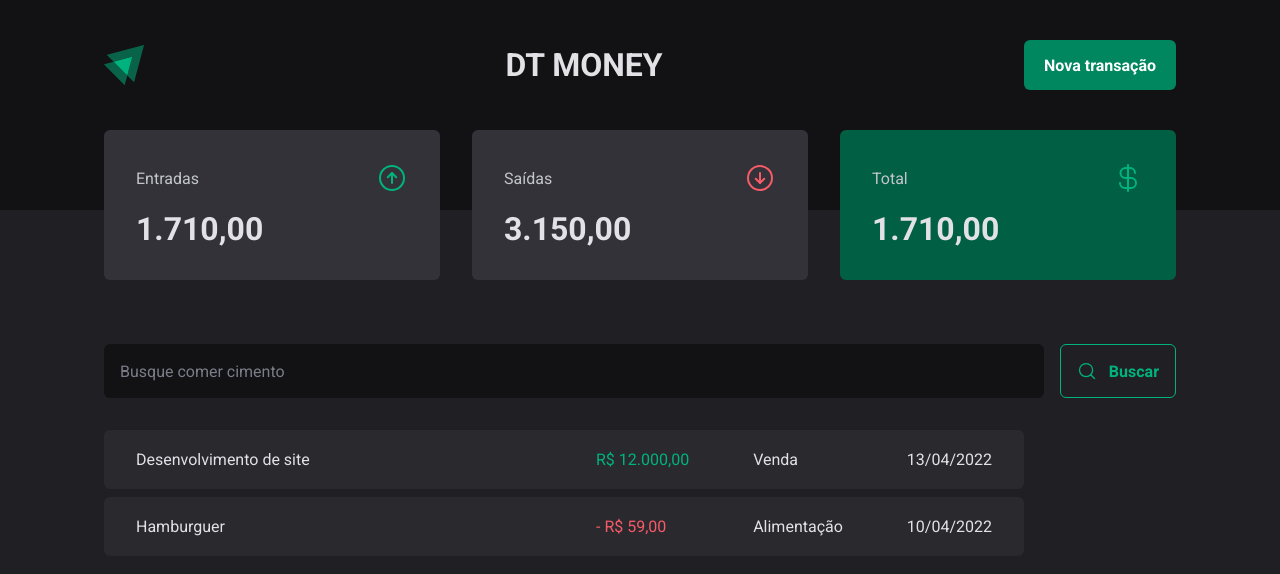
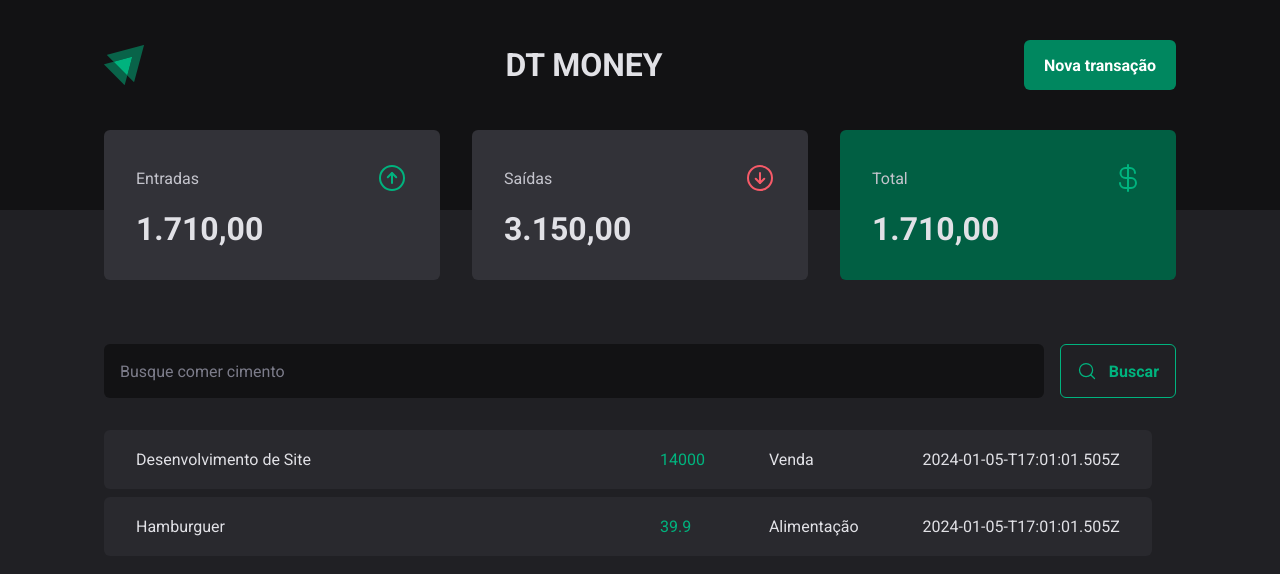
Before and after one commit to BrenoNovais/cash-control, a React (Vite) app: page / in a window 1280 px wide. Shown: the top 574 px of the page. Built offline with nearby package versions, Linux system fonts and the light colour scheme; data requests are answered from the project's data file.

Commit message:
Realizando requisição HTTP

```diff
--- a/package.json
+++ b/package.json
@@ -5,6 +5,7 @@
   "type": "module",
   "scripts": {
     "dev": "vite",
+    "dev:server": "json-server server.json -p 3333",
     "build": "tsc && vite build",
     "lint": "eslint . --ext ts,tsx --report-unused-disable-directives --max-warnings 0",
     "preview": "vite preview"
@@ -27,6 +28,7 @@
     "eslint": "^8.45.0",
     "eslint-plugin-react-hooks": "^4.6.0",
     "eslint-plugin-react-refresh": "^0.4.3",
+    "json-server": "^1.0.0-alpha.23",
     "typescript": "^5.0.2",
     "vite": "^4.4.5"
   }
--- /dev/null
+++ b/server.json
@@ -0,0 +1,20 @@
+{
+    "transactions": [
+        {
+            "id": 1,
+            "description": "Desenvolvimento de Site",
+            "type": "income",
+            "category": "Venda",
+            "price": 14000,
+            "createdAt": "2024-01-05-T17:01:01.505Z"
+        },
+        {
+            "id": "2",
+            "description": "Hamburguer",
+            "type": "income",
+            "category": "Alimentação",
+            "price": 39.90,
+            "createdAt": "2024-01-05-T17:01:01.505Z"
+        }
+    ]
+}
--- a/src/pages/transactions/index.tsx
+++ b/src/pages/transactions/index.tsx
@@ -1,9 +1,33 @@
+import { useEffect, useState } from "react";
 import { Header } from "../../components/Header";
 import { SearchForm } from "../../components/searchForm";
 import { Summary } from "../../components/summary";
 import { PriceHighLight, TansactionsTable, TransactionsContainer } from "./styles";
 
+interface Transaction {
+    id: number
+    description: string
+    type: 'income' | 'outcome'
+    price: number
+    category: string
+    createdAt: string
+}
+
 export function Transcactions() {
+
+    const [transactions, setTransactions] = useState<Transaction[]>([])
+
+    async function BuscaTransactions() {
+        const response = await fetch('http://localhost:3333/transactions')
+        const data = await response.json()
+        setTransactions(data)
+    }
+
+    useEffect(() => {
+        BuscaTransactions()
+    }, [])
+
+
     return (
         <div>
             <Header />
@@ -13,26 +37,21 @@
                 <SearchForm />
                 <TansactionsTable>
                     <tbody>
-                        <tr>
-                            <td width="50%">Desenvolvimento de site</td>
-                            <td>
-                                <PriceHighLight variant="income">
-                                    R$ 12.000,00
-                                </PriceHighLight>
-                            </td>
-                            <td>Venda</td>
-                            <td>13/04/2022</td>
-                        </tr>
-                        <tr>
-                            <td width="50%">Hamburguer</td>
-                            <td>
-                                <PriceHighLight variant="outcome">
-                                    - R$ 59,00
-                                </PriceHighLight>
-                            </td>
-                            <td>Alimentação</td>
-                            <td>10/04/2022</td>
-                        </tr>
+                        {transactions.map(transaction => {
+                            return (
+                                <tr key={transaction.id}>
+                                    <td width="50%">{transaction.description}</td>
+                                    <td>
+                                        <PriceHighLight variant={transaction.type}>
+                                            {transaction.price}
+                                        </PriceHighLight>
+                                    </td>
+                                    <td>{transaction.category}</td>
+                                    <td>{transaction.createdAt}</td>
+                                </tr>
+                            )
+                        })}
+
                     </tbody>
                 </TansactionsTable>
             </TransactionsContainer>
```
Also changed, not shown: 1 other file (tests, documents, lock files or other folders).
